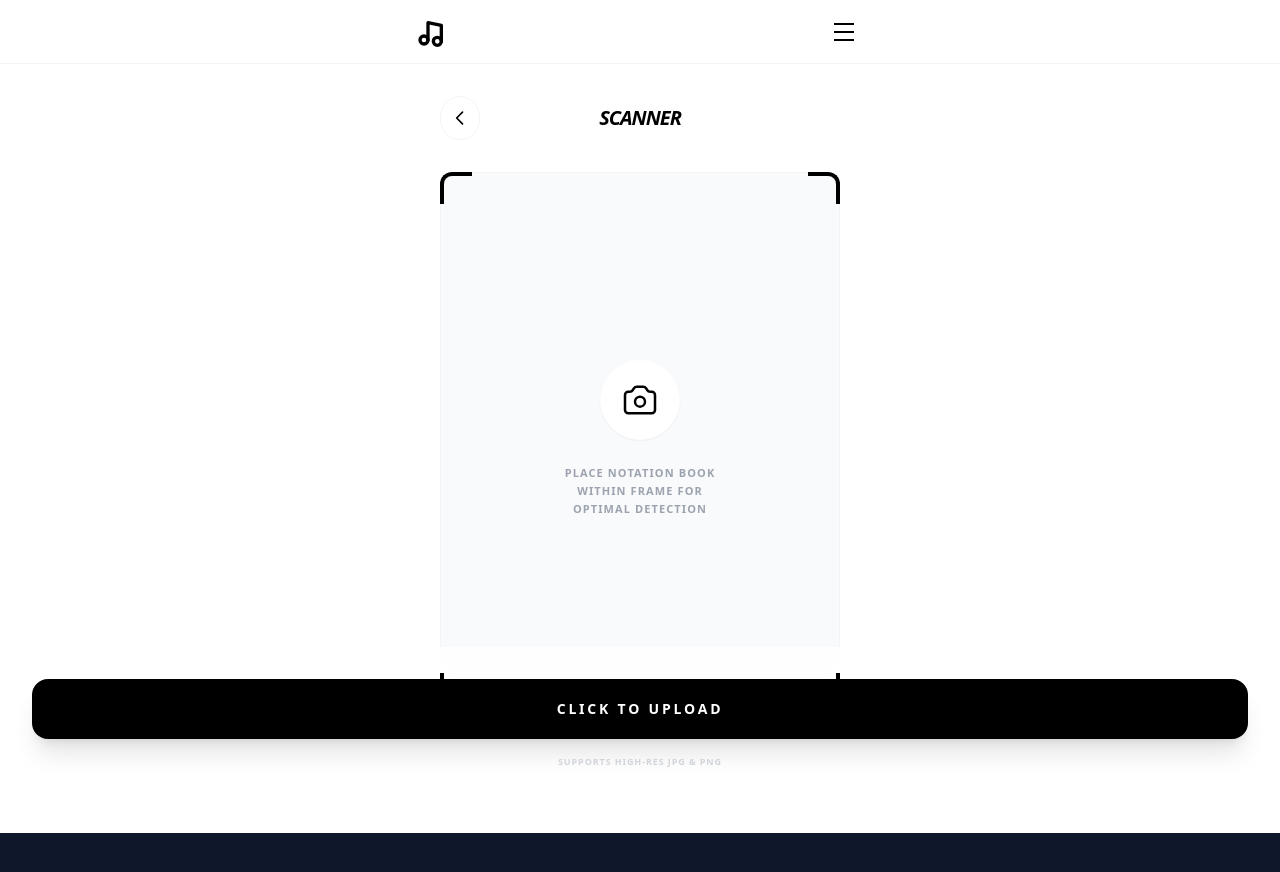
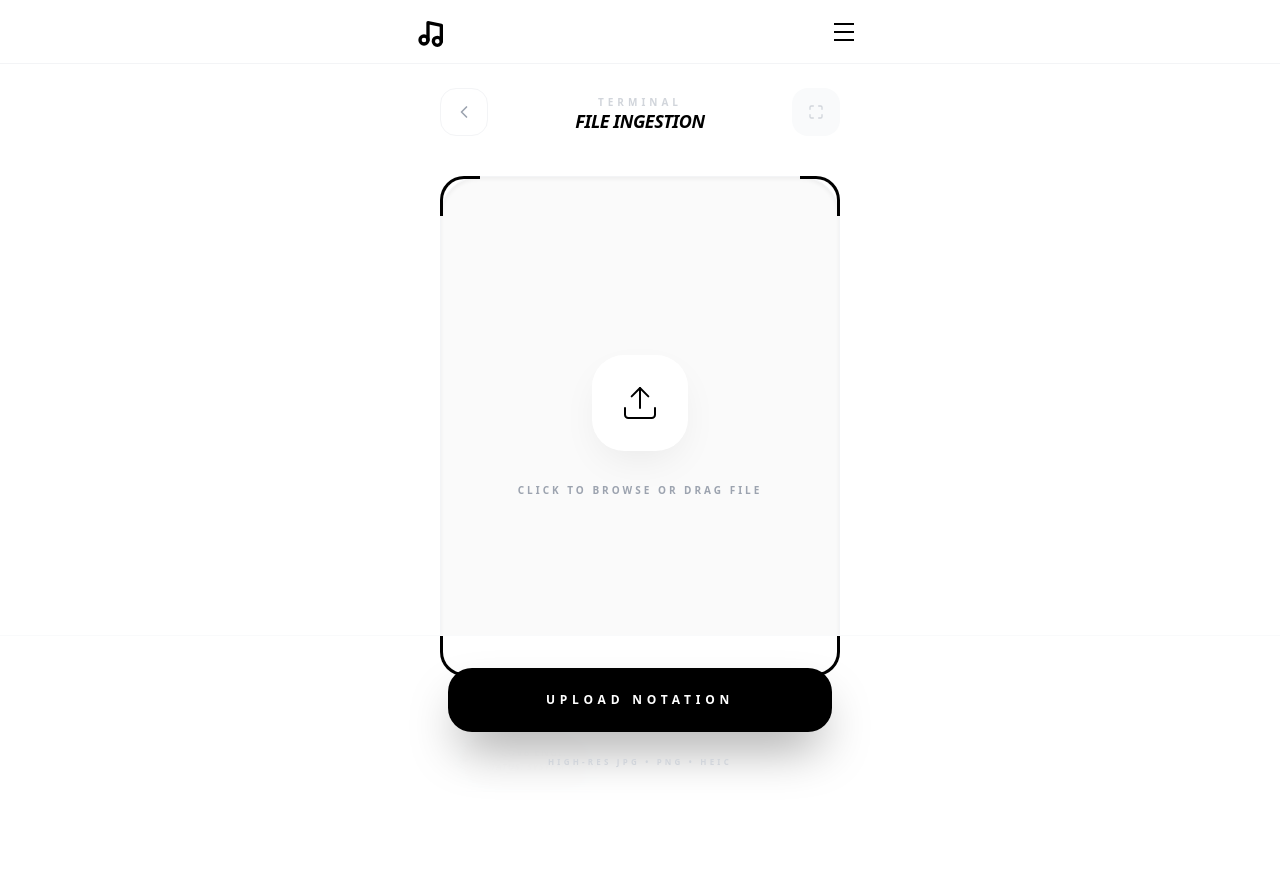
Before and after one commit to Kaifkhurshid7/swaralipi-Ai, a React (Vite) app in the folder frontend/: page /scan in a window 1280 px wide. Shown: the top 872 px of the page. Before the commit the page ends 833 px from the top, so only its background shows below. Built offline with nearby package versions, Linux system fonts and the light colour scheme.

Commit message:
modified design

```diff
--- a/frontend/src/pages/Scan.tsx
+++ b/frontend/src/pages/Scan.tsx
@@ -1,12 +1,22 @@
-import React, { useRef, useState } from 'react';
+import React, { useRef, useState, useEffect } from 'react';
 import { useNavigate } from 'react-router-dom';
 import Navbar from '../components/Navbar';
 import { uploadImage } from '../services/api';
+import { Camera, Upload, ChevronLeft, Maximize, ShieldCheck, Zap } from 'lucide-react';
 
 const Scan: React.FC = () => {
   const fileRef = useRef<HTMLInputElement | null>(null);
   const [loading, setLoading] = useState(false);
+  const [isMobile, setIsMobile] = useState(false);
   const navigate = useNavigate();
+
+  // Detect device type for contextual UI
+  useEffect(() => {
+    const checkMobile = () => {
+      setIsMobile(/iPhone|iPad|iPod|Android/i.test(navigator.userAgent));
+    };
+    checkMobile();
+  }, []);
 
   const onPick = async (e: React.ChangeEvent<HTMLInputElement>) => {
     const f = e.target.files?.[0];
@@ -17,7 +27,7 @@ const Scan: React.FC = () => {
       sessionStorage.setItem('lastResult', JSON.stringify(res));
       navigate('/result');
     } catch (err) {
-      alert('Upload failed. Please check your backend connection.');
+      alert('Inference Failed: Please verify backend connectivity.');
     } finally {
       setLoading(false);
     }
@@ -27,104 +37,128 @@ const Scan: React.FC = () => {
     return (
       <div className="min-h-screen bg-white">
         <Navbar />
-        <div className="flex flex-col items-center justify-center h-[80vh] px-8 text-center">
-          <div className="relative w-24 h-24 mb-8">
-            {/* Minimalist Scanner Animation */}
-            <div className="absolute inset-0 border-2 border-gray-100 rounded-2xl"></div>
-            <div className="absolute top-0 left-0 right-0 h-0.5 bg-black animate-scan-line"></div>
+        <div className="flex flex-col items-center justify-center h-[85vh] px-8 text-center">
+          <div className="relative w-32 h-40 mb-10">
+            <div className="absolute inset-0 border-[0.5px] border-gray-200 rounded-3xl bg-gray-50/50"></div>
+            <div className="absolute top-0 left-0 right-0 h-1 bg-gradient-to-r from-transparent via-black to-transparent animate-scan-line shadow-[0_0_15px_rgba(0,0,0,0.2)]"></div>
             <div className="absolute inset-0 flex items-center justify-center">
-              <div className="w-4 h-4 bg-black rounded-full animate-pulse"></div>
+              <div className="w-12 h-12 border-2 border-black/5 border-t-black rounded-full animate-spin"></div>
             </div>
           </div>
-          <h2 className="text-xl font-black tracking-tighter italic mb-2 uppercase">Analyzing</h2>
-          <p className="text-gray-400 text-[11px] font-bold uppercase tracking-[0.2em]">
-            Detecting Swaras • Mapping Sequence
-          </p>
+          <h2 className="text-2xl font-black tracking-tighter italic uppercase mb-3">Processing</h2>
+          <div className="flex items-center gap-2">
+            <Zap className="w-3 h-3 text-black animate-pulse" />
+            <p className="text-gray-400 text-[10px] font-black uppercase tracking-[0.3em]">
+              Neural Inference • Swara Mapping
+            </p>
+          </div>
         </div>
       </div>
     );
   }
 
   return (
-    <div className="min-h-screen bg-white text-black font-sans">
+    <div className="min-h-screen bg-white text-black font-sans selection:bg-black selection:text-white">
       <Navbar />
 
-      <main className="max-w-md mx-auto px-6 pt-8 pb-32">
-        <header className="flex items-center justify-between mb-8">
+      <main className="max-w-md mx-auto px-6 pt-6 pb-40">
+        <header className="flex items-center justify-between mb-10">
           <button
             onClick={() => navigate(-1)}
-            className="w-10 h-10 flex items-center justify-center rounded-full border border-gray-100 hover:bg-gray-50 transition-colors"
+            className="group w-12 h-12 flex items-center justify-center rounded-2xl border border-gray-100 hover:border-black transition-all active:scale-90"
           >
-            <svg className="w-5 h-5" fill="none" stroke="currentColor" viewBox="0 0 24 24">
-              <path strokeLinecap="round" strokeLinejoin="round" strokeWidth={2} d="M15 19l-7-7 7-7" />
-            </svg>
+            <ChevronLeft className="w-5 h-5 text-gray-400 group-hover:text-black transition-colors" />
           </button>
-          <h2 className="text-xl font-black tracking-tighter italic">SCANNER</h2>
-          <div className="w-10"></div>
+          <div className="text-center">
+            <h2 className="text-[10px] font-black text-gray-300 uppercase tracking-[0.4em] mb-0.5">Terminal</h2>
+            <h1 className="text-lg font-black tracking-tight uppercase italic leading-none">
+              {isMobile ? 'Optical Scan' : 'File Ingestion'}
+            </h1>
+          </div>
+          <div className="w-12 h-12 rounded-2xl bg-gray-50 flex items-center justify-center">
+            <Maximize className="w-4 h-4 text-gray-300" />
+          </div>
         </header>
 
-        {/* Viewfinder Area */}
+        {/* Viewfinder / Drop Zone */}
         <div
           onClick={() => fileRef.current?.click()}
-          className="relative group cursor-pointer active:scale-[0.98] transition-all"
+          className="relative group cursor-pointer active:scale-[0.99] transition-all duration-500"
         >
-          {/* Corner Brackets for Viewfinder */}
-          <div className="absolute top-0 left-0 w-8 h-8 border-t-4 border-l-4 border-black rounded-tl-xl z-10"></div>
-          <div className="absolute top-0 right-0 w-8 h-8 border-t-4 border-r-4 border-black rounded-tr-xl z-10"></div>
-          <div className="absolute bottom-0 left-0 w-8 h-8 border-b-4 border-l-4 border-black rounded-bl-xl z-10"></div>
-          <div className="absolute bottom-0 right-0 w-8 h-8 border-b-4 border-r-4 border-black rounded-br-xl z-10"></div>
+          {/* Precise Corner Brackets */}
+          <div className="absolute top-0 left-0 w-10 h-10 border-t-[3px] border-l-[3px] border-black rounded-tl-3xl z-10 transition-transform group-hover:-translate-x-1 group-hover:-translate-y-1"></div>
+          <div className="absolute top-0 right-0 w-10 h-10 border-t-[3px] border-r-[3px] border-black rounded-tr-3xl z-10 transition-transform group-hover:translate-x-1 group-hover:-translate-y-1"></div>
+          <div className="absolute bottom-0 left-0 w-10 h-10 border-b-[3px] border-l-[3px] border-black rounded-bl-3xl z-10 transition-transform group-hover:-translate-x-1 group-hover:translate-y-1"></div>
+          <div className="absolute bottom-0 right-0 w-10 h-10 border-b-[3px] border-r-[3px] border-black rounded-br-3xl z-10 transition-transform group-hover:translate-x-1 group-hover:translate-y-1"></div>
 
-          <div className="w-full aspect-[3/4] bg-gray-50 rounded-2xl flex flex-col items-center justify-center overflow-hidden border border-gray-100">
-            <div className="w-20 h-20 bg-white rounded-full flex items-center justify-center shadow-sm mb-6 group-hover:scale-110 transition-transform duration-500">
-              <svg className="w-10 h-10 text-black" fill="none" stroke="currentColor" viewBox="0 0 24 24">
-                <path strokeLinecap="round" strokeLinejoin="round" strokeWidth={1.5} d="M3 9a2 2 0 012-2h.93a2 2 0 001.664-.89l.812-1.22A2 2 0 0110.07 4h3.86a2 2 0 011.664.89l.812 1.22A2 2 0 0018.07 7H19a2 2 0 012 2v9a2 2 0 01-2 2H5a2 2 0 01-2-2V9z" />
-                <circle cx="12" cy="13" r="3" strokeWidth={1.5} />
-              </svg>
+          <div className="w-full aspect-[4/5] bg-[#fafafa] rounded-[2.5rem] flex flex-col items-center justify-center overflow-hidden border border-gray-100 relative shadow-inner">
+            <div className="absolute inset-0 bg-gradient-to-b from-transparent via-gray-100/30 to-transparent opacity-0 group-hover:opacity-100 transition-opacity duration-700"></div>
+
+            <div className="relative z-10 flex flex-col items-center">
+              <div className="w-24 h-24 bg-white rounded-[2rem] flex items-center justify-center shadow-[0_15px_40px_-10px_rgba(0,0,0,0.08)] mb-8 group-hover:scale-105 transition-all duration-700 group-hover:rotate-3">
+                {isMobile ? (
+                  <Camera className="w-10 h-10 text-black" strokeWidth={1.2} />
+                ) : (
+                  <Upload className="w-10 h-10 text-black" strokeWidth={1.2} />
+                )}
+              </div>
+              <p className="text-[10px] font-black uppercase tracking-[0.3em] text-gray-400 group-hover:text-black transition-colors duration-500 text-center px-8">
+                {isMobile
+                  ? 'Awaiting Camera Input'
+                  : 'Click to Browse or Drag File'}
+              </p>
             </div>
-            <p className="text-[11px] font-black uppercase tracking-widest text-gray-400 max-w-[200px] text-center leading-relaxed px-4">
-              Place notation book within frame for optimal detection
-            </p>
           </div>
 
           <input
             ref={fileRef}
             type="file"
             accept="image/*"
-            capture="environment"
+            capture={isMobile ? "environment" : undefined}
             className="hidden"
             onChange={onPick}
           />
         </div>
 
-        {/* Guidance Section */}
-        {/* <div className="mt-10 space-y-4">
-          <div className="flex items-center gap-4 p-4 rounded-xl border border-gray-50 bg-gray-50/50">
-            <div className="w-2 h-2 bg-green-500 rounded-full animate-pulse"></div>
-            <p className="text-xs font-bold text-gray-600 tracking-tight">AI Engine Ready: YOLOv8 Inference</p>
+        <div className="mt-12">
+          <div className="flex items-center justify-between p-5 rounded-3xl bg-gray-50/80 border border-gray-100">
+            <div className="flex items-center gap-4">
+              <div className="relative flex">
+                <div className="w-2 h-2 bg-black rounded-full animate-ping absolute"></div>
+                <div className="w-2 h-2 bg-black rounded-full relative"></div>
+              </div>
+              <div>
+                <p className="text-[10px] font-black uppercase tracking-widest text-black mb-0.5">YOLOv8 Engine</p>
+                <p className="text-[9px] font-bold text-gray-400 uppercase tracking-widest leading-none italic">Status: System Ready</p>
+              </div>
+            </div>
+            <ShieldCheck className="w-4 h-4 text-gray-300" />
           </div>
-        </div> */}
+        </div>
 
-        {/* Footer Action */}
-        <div className="fixed bottom-0 left-0 right-0 p-8 bg-white/80 backdrop-blur-md">
+        {/* Sticky Footer Action */}
+        <div className="fixed bottom-0 left-0 right-0 p-8 bg-white/90 backdrop-blur-xl border-t border-gray-50 flex flex-col items-center">
           <button
             onClick={() => fileRef.current?.click()}
-            className="w-full bg-black text-white py-5 rounded-2xl font-black text-sm uppercase tracking-[0.2em] shadow-xl active:scale-[0.98] transition-all"
+            className="w-full max-w-sm bg-black text-white py-6 rounded-3xl font-black text-xs uppercase tracking-[0.4em] shadow-[0_25px_50px_-12px_rgba(0,0,0,0.4)] active:scale-[0.96] transition-all hover:bg-zinc-900"
           >
-            Click to Upload
+            {isMobile ? 'Initialize Scanner' : 'Upload Notation'}
           </button>
-          <p className="text-center mt-4 text-[9px] font-bold text-gray-300 uppercase tracking-widest">
-            Supports High-Res JPG & PNG
+          <p className="mt-6 text-[8px] font-black uppercase tracking-[0.4em] text-gray-300">
+            High-Res JPG • PNG • HEIC
           </p>
         </div>
       </main>
 
       <style>{`
         @keyframes scan-line {
-          0% { top: 0% }
-          100% { top: 100% }
+          0% { top: 0%; opacity: 0; }
+          10% { opacity: 1; }
+          90% { opacity: 1; }
+          100% { top: 100%; opacity: 0; }
         }
         .animate-scan-line {
-          animation: scan-line 2s linear infinite;
+          animation: scan-line 3s cubic-bezier(0.4, 0, 0.2, 1) infinite;
         }
       `}</style>
     </div>
```
